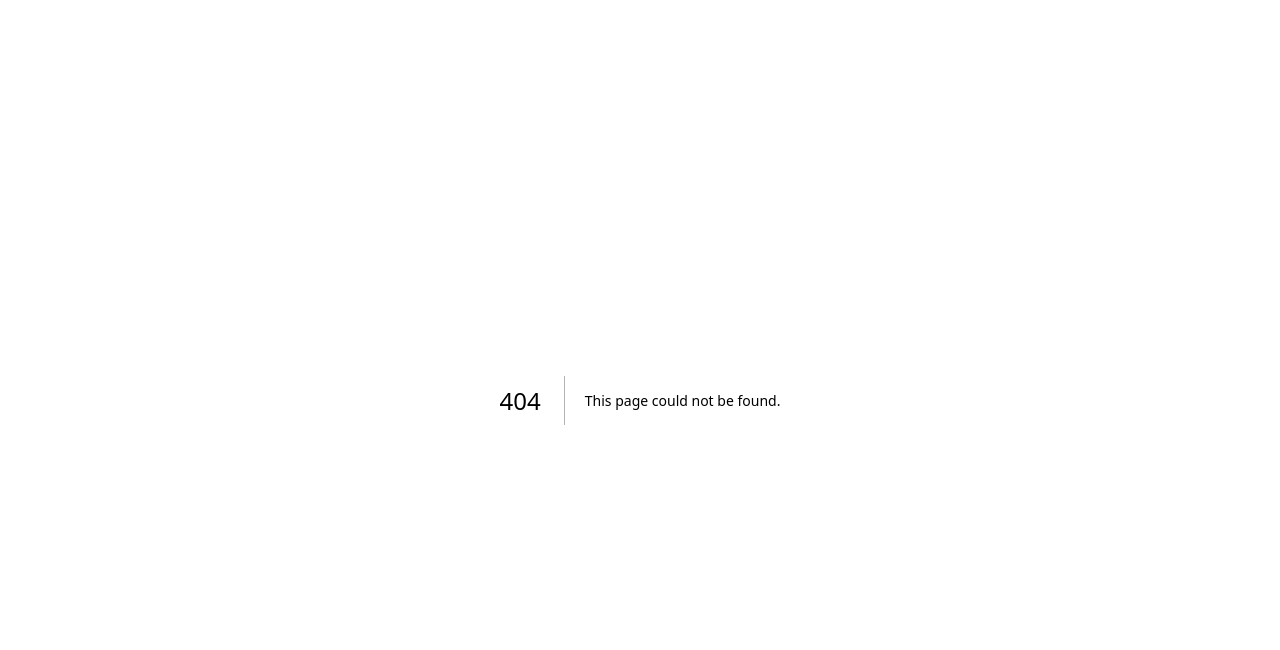
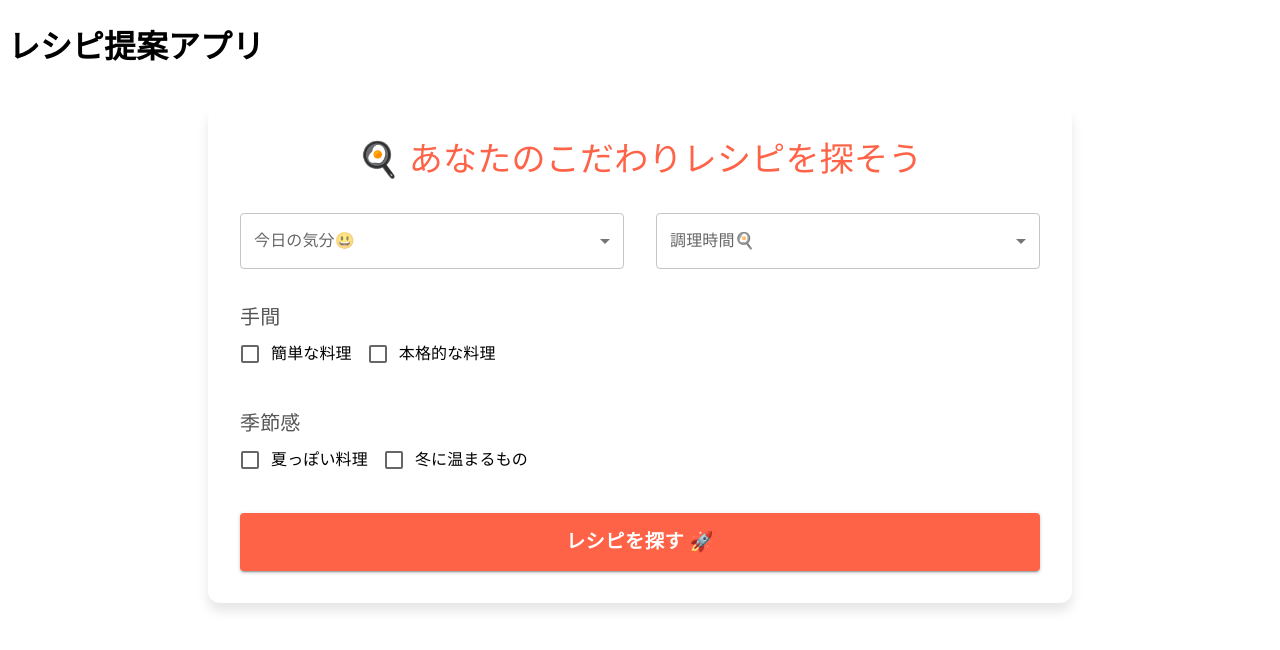
Before and after one commit to yasuhikasa/Recipe_app_Web, a Next.js app: page /recipes/new in a window 1280 px wide. Before the commit this address had no page. Shown: the top 650 px of the page. Built offline with nearby package versions, Linux system fonts and the light colour scheme.

Commit message:
テストUI

```diff
--- /dev/null
+++ b/src/pages/components/recipeForm/RecipeForm.module.css
@@ -0,0 +1,81 @@
+.container {
+  display: flex;
+  justify-content: center;
+  align-items: center;
+  min-height: 100vh;
+  background-color: #f8f9fa;
+  padding: 20px;
+}
+
+.form {
+  width: 90%;
+  max-width: 600px;
+  padding: 20px;
+  background-color: #ffffff;
+  border-radius: 12px;
+  box-shadow: 0 4px 8px rgba(0, 0, 0, 0.1);
+}
+
+.section {
+  margin-bottom: 20px;
+}
+
+.sectionTitle {
+  font-size: 18px;
+  font-weight: bold;
+  margin-bottom: 10px;
+  color: #333;
+}
+
+.label {
+  display: block;
+  margin-bottom: 8px;
+  font-weight: bold;
+  color: #555;
+}
+
+.input, .select, .textarea {
+  width: 100%;
+  padding: 10px;
+  font-size: 16px;
+  border: 1px solid #ddd;
+  border-radius: 8px;
+  outline: none;
+}
+
+.input:focus, .select:focus, .textarea:focus {
+  border-color: #ff6347;
+  box-shadow: 0 0 6px rgba(255, 99, 71, 0.3);
+}
+
+.checkboxGroup {
+  display: flex;
+  flex-wrap: wrap;
+  gap: 10px;
+}
+
+.checkbox {
+  display: flex;
+  align-items: center;
+}
+
+.checkbox input {
+  margin-right: 8px;
+}
+
+.button {
+  width: 100%;
+  padding: 14px;
+  font-size: 18px;
+  font-weight: bold;
+  color: #fff;
+  background-color: #ff6347;
+  border: none;
+  border-radius: 8px;
+  cursor: pointer;
+  transition: background-color 0.3s;
+}
+
+.button:hover {
+  background-color: #e5533d;
+}
--- /dev/null
+++ b/src/pages/components/recipeForm/RecipeForm.tsx
@@ -0,0 +1,192 @@
+import React, { useState } from "react";
+import {
+  Box,
+  TextField,
+  Checkbox,
+  FormControlLabel,
+  FormControl,
+  InputLabel,
+  Select,
+  MenuItem,
+  Button,
+  Typography,
+  Grid,
+} from "@mui/material";
+import { SelectChangeEvent } from '@mui/material';
+import { moodOptions, cookingTimeOptions, effortOptions, purposeOptions, seasonOptions } from "../../../utils/options";
+
+type FormData = {
+  mood: string;
+  time: string;
+  effort: string[];
+  purpose: string;
+  season: string[];
+};
+
+const RecipeFormExtended = () => {
+  const [formData, setFormData] = useState<FormData>({
+    mood: "",
+    time: "",
+    effort: [],
+    purpose: "",
+    season: [],
+  });
+
+  const handleSelectChange = (event: SelectChangeEvent) => {
+    const { name, value } = event.target;
+    setFormData((prev) => ({
+      ...prev,
+      [name as keyof FormData]: value,
+    }));
+  };
+
+  const handleCheckboxChange = (e: React.ChangeEvent<HTMLInputElement>) => {
+    const { name, value, checked } = e.target;
+    setFormData((prev) => {
+      const updatedValues = checked
+        ? [...(prev[name as keyof FormData] as string[]), value]
+        : (prev[name as keyof FormData] as string[]).filter((item) => item !== value);
+      return { ...prev, [name as keyof FormData]: updatedValues };
+    });
+  };
+
+  const handleSubmit = (e: React.FormEvent) => {
+    e.preventDefault();
+    console.log("Submitted Data:", formData);
+  };
+
+  return (
+    <Box
+      sx={{
+        p: 4,
+        maxWidth: 800,
+        mx: "auto",
+        mt: 5,
+        bgcolor: "linear-gradient(to bottom right, #ffe5d5, #fffaf0)",
+        borderRadius: 3,
+        boxShadow: "0 8px 12px rgba(0, 0, 0, 0.1)",
+      }}
+    >
+      <Typography
+        variant="h4"
+        component="h1"
+        gutterBottom
+        sx={{
+          textAlign: "center",
+          color: "#ff6347",
+          mb: 4,
+          fontFamily: "cursive",
+        }}
+      >
+        🍳 あなたのこだわりレシピを探そう
+      </Typography>
+
+      <form onSubmit={handleSubmit}>
+        <Grid container spacing={4}>
+          {/* 気分セクション */}
+          <Grid item xs={12} sm={6}>
+            <FormControl fullWidth>
+              <InputLabel id="mood-label">今日の気分😃</InputLabel>
+              <Select
+                labelId="mood-label"
+                id="mood"
+                name="mood"
+                value={formData.mood}
+                onChange={handleSelectChange}
+              >
+                {moodOptions.map((option) => (
+                  <MenuItem key={option.value} value={option.value}>
+                    {option.label}
+                  </MenuItem>
+                ))}
+              </Select>
+            </FormControl>
+          </Grid>
+
+          {/* 時間セクション */}
+          <Grid item xs={12} sm={6}>
+            <FormControl fullWidth>
+              <InputLabel id="time-label">調理時間🍳</InputLabel>
+              <Select
+  labelId="mood-label"
+  id="mood"
+  name="mood"
+  value={formData.mood}
+  onChange={handleSelectChange}
+>
+  {moodOptions.map((option) => (
+    <MenuItem key={option.value} value={option.value}>
+      {option.label}
+    </MenuItem>
+  ))}
+</Select>
+            </FormControl>
+          </Grid>
+
+          {/* 手間セクション */}
+          <Grid item xs={12}>
+            <Typography variant="h6" sx={{ color: "#555" }}>
+              手間
+            </Typography>
+            {effortOptions.map((option) => (
+              <FormControlLabel
+                key={option.value}
+                control={
+                  <Checkbox
+                    name="effort"
+                    value={option.value}
+                    onChange={handleCheckboxChange}
+                    checked={formData.effort.includes(option.value)}
+                  />
+                }
+                label={option.label}
+              />
+            ))}
+          </Grid>
+
+          {/* 季節感セクション */}
+          <Grid item xs={12}>
+            <Typography variant="h6" sx={{ color: "#555" }}>
+              季節感
+            </Typography>
+            {seasonOptions.map((option) => (
+              <FormControlLabel
+                key={option.value}
+                control={
+                  <Checkbox
+                    name="season"
+                    value={option.value}
+                    onChange={handleCheckboxChange}
+                    checked={formData.season.includes(option.value)}
+                  />
+                }
+                label={option.label}
+              />
+            ))}
+          </Grid>
+
+          {/* 提出ボタン */}
+          <Grid item xs={12}>
+            <Button
+              type="submit"
+              variant="contained"
+              fullWidth
+              sx={{
+                bgcolor: "#ff6347",
+                color: "white",
+                fontWeight: "bold",
+                fontSize: "1.2rem",
+                py: 1.5,
+                ":hover": { bgcolor: "#e55347" },
+              }}
+            >
+              レシピを探す 🚀
+            </Button>
+          </Grid>
+        </Grid>
+      </form>
+    </Box>
+  );
+};
+
+export default RecipeFormExtended;
--- /dev/null
+++ b/src/pages/recipes/new/index.tsx
@@ -0,0 +1,12 @@
+import RecipeForm from '../../components/recipeForm/RecipeForm';
+
+const Home = () => {
+  return (
+    <div>
+      <h1>レシピ提案アプリ</h1>
+      <RecipeForm />
+    </div>
+  );
+};
+
+export default Home;
--- /dev/null
+++ b/src/utils/options.ts
@@ -0,0 +1,38 @@
+export interface Option {
+  value: string;
+  label: string;
+}
+
+export const cookingTimeOptions: Option[] = [
+  { label: '10分以内', value: '10分以内' },
+  { label: '30分以内', value: '30分以内' },
+  { label: '1時間以内', value: '1時間以内' },
+];
+
+export const effortOptions: Option[] = [
+  { label: '簡単な料理', value: '簡単な料理' },
+  { label: '本格的な料理', value: '本格的な料理' },
+];
+
+export const purposeOptions: Option[] = [
+  { label: 'ダイエット中', value: 'ダイエット中' },
+  { label: '筋トレ後', value: '筋トレ後' },
+  { label: '子供が喜ぶ', value: '子供が喜ぶ' },
+];
+
+export const moodOptions: Option[] = [
+  { label: 'さっぱり', value: 'さっぱり' },
+  { label: 'ガッツリ', value: 'ガッツリ' },
+  { label: 'おしゃれ', value: 'おしゃれ' },
+];
+
+export const equipmentOptions = [
+  { label: '電子レンジ', value: '電子レンジ' },
+  { label: 'フライパン', value: 'フライパン' },
+  { label: 'オーブン', value: 'オーブン' },
+];
+
+export const seasonOptions = [
+  { label: '夏っぽい料理', value: '夏っぽい料理' },
+  { label: '冬に温まるもの', value: '冬に温まるもの' },
+];
```
Also changed, not shown: package.json (+6 -2 lines), 1 other file (tests, documents, lock files or other folders).
